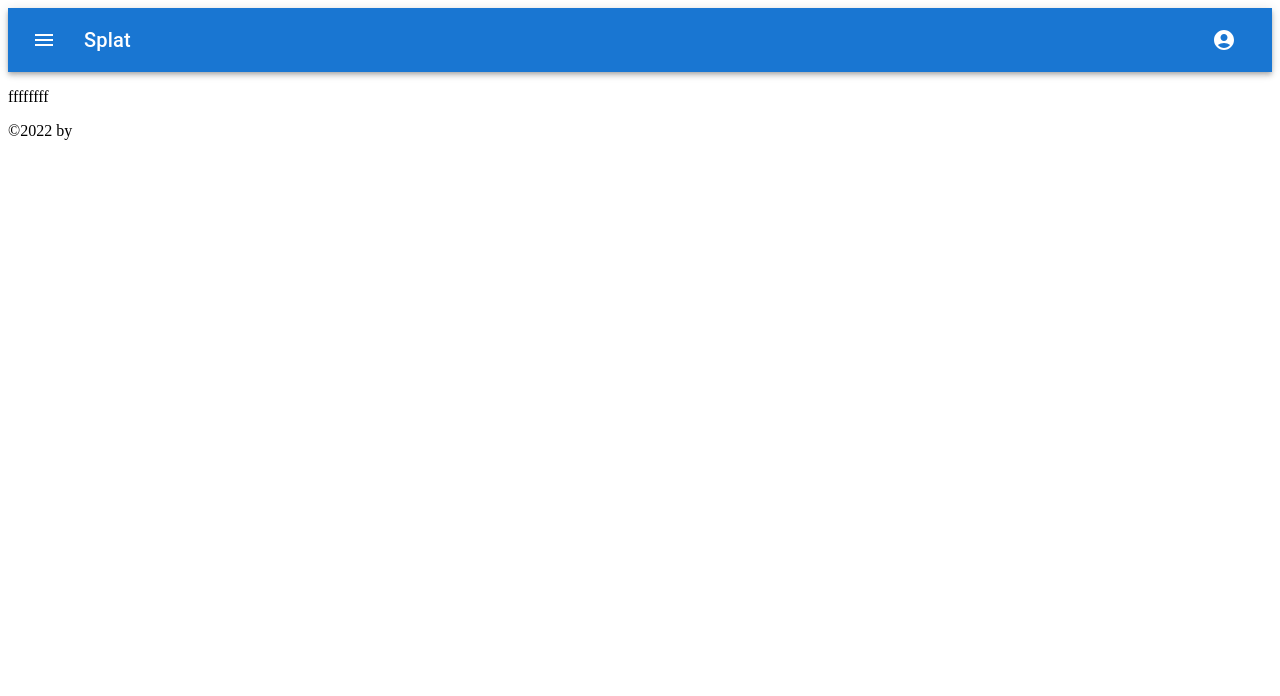
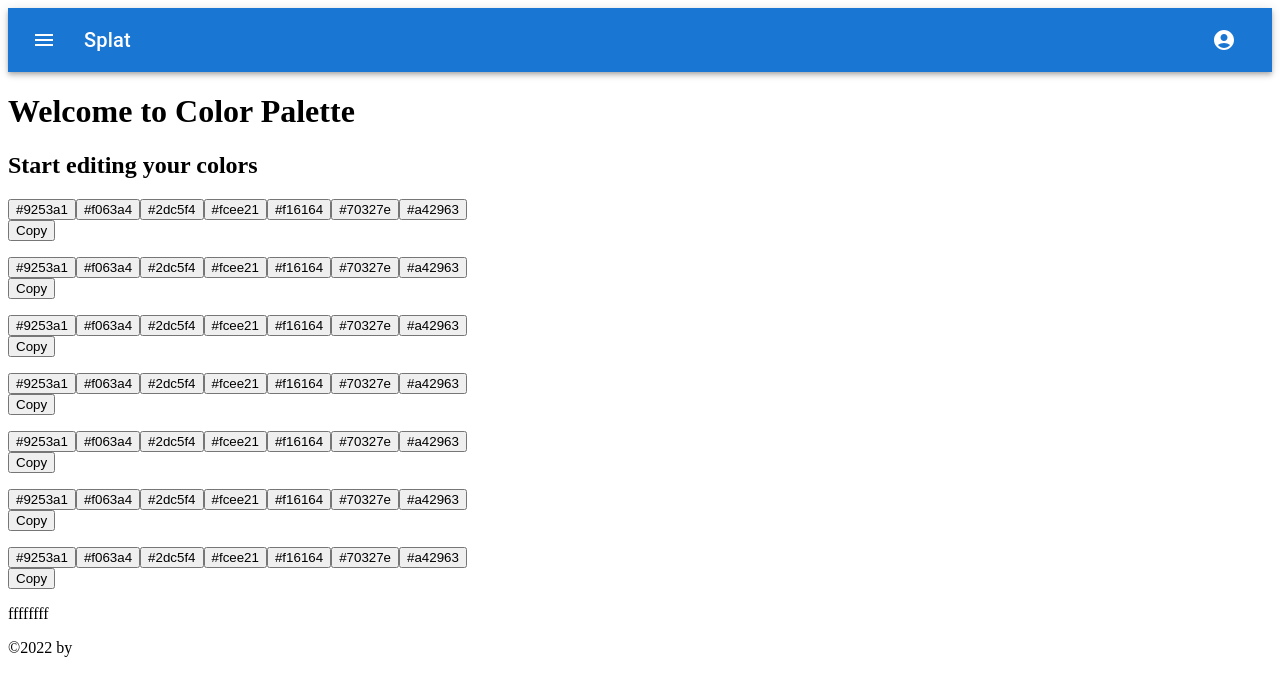
Before and after one commit to Z4R4N05/splat, a React (Create React App) app in the folder client/: page / in a window 1280 px wide. Shown: the top 696 px of the page. Built offline with nearby package versions, Linux system fonts and the light colour scheme.

Commit message:
fixed colors on Home page

```diff
--- a/client/src/pages/Home.js
+++ b/client/src/pages/Home.js
@@ -1,15 +1,97 @@
-import React from "react";
+import React, { useState } from "react";
+import { CopyToClipboard } from "react-copy-to-clipboard";
+import Swatch from "../components/Swatch";
 import Footer from "../components/Footer";
 import Navbar from "../components/Navbar";
-
+import Grid from "@mui/material/Grid";
 
 const Home = () => {
+  const [color1, setColor1] = useState("");
+  const [color2, setColor2] = useState("");
+  const [color3, setColor3] = useState("");
+  const [color4, setColor4] = useState("");
+  const [color5, setColor5] = useState("");
+  const [color6, setColor6] = useState("");
+  const [color7, setColor7] = useState("");
+  const [copied, setCopy] = useState(false);
 
+  const colors = [
+    "#9253a1",
+    "#f063a4",
+    "#2dc5f4",
+    "#fcee21",
+    "#f16164",
+    "#70327e",
+    "#a42963",
+  ];
 
   return (
     <main>
       <Navbar />
+      <div className="Home">
+        <h1>Welcome to Color Palette</h1>
+        <h2>Start editing your colors</h2>
+      </div>
 
+      <Grid
+        container
+        wrap="wrap"
+        direction="column"
+        justifyContent="center"
+        alignItems="stretch"
+        spacing={2}
+      >
+        <Grid item xs={5}>
+          <Swatch colors={colors} value={color1} setValue={setColor1} />
+          <CopyToClipboard text={[color1]} onCopy={() => setCopy(true)}>
+            <button>Copy</button>
+          </CopyToClipboard>
+        </Grid>
+
+        <Grid item xs={5}>
+          <Swatch colors={colors} value={color2} setValue={setColor2} />
+          <CopyToClipboard text={[color2]} onCopy={() => setCopy(true)}>
+            <button>Copy</button>
+          </CopyToClipboard>
+        </Grid>
+
+        <Grid item xs={5}>
+          <Swatch colors={colors} value={color3} setValue={setColor3} />
+          <CopyToClipboard text={[color3]} onCopy={() => setCopy(true)}>
+            <button>Copy</button>
+          </CopyToClipboard>
+        </Grid>
+
+        <Grid item xs={5}>
+          <Swatch colors={colors} value={color4} setValue={setColor4} />
+          <CopyToClipboard text={[color4]} onCopy={() => setCopy(true)}>
+            <button>Copy</button>
+          </CopyToClipboard>
+        </Grid>
+
+        <Grid item xs={5}>
+          <Swatch colors={colors} value={color5} setValue={setColor5} />
+          <CopyToClipboard text={[color5]} onCopy={() => setCopy(true)}>
+            <button>Copy</button>
+          </CopyToClipboard>
+        </Grid>
+
+        <Grid item xs={5}>
+          <Swatch colors={colors} value={color6} setValue={setColor6} />
+          <CopyToClipboard text={[color6]} onCopy={() => setCopy(true)}>
+            <button>Copy</button>
+          </CopyToClipboard>
+        </Grid>
+
+        <Grid item xs={5}>
+          <Swatch colors={colors} value={color7} setValue={setColor7} />
+          <CopyToClipboard text={[color7]} onCopy={() => setCopy(true)}>
+            <button>Copy</button>
+          </CopyToClipboard>
+        </Grid>
+
+        {copied ? <span style={{ color: "red" }}>Copied.</span> : null}
+      </Grid>
       <Footer />
     </main>
   );
```
